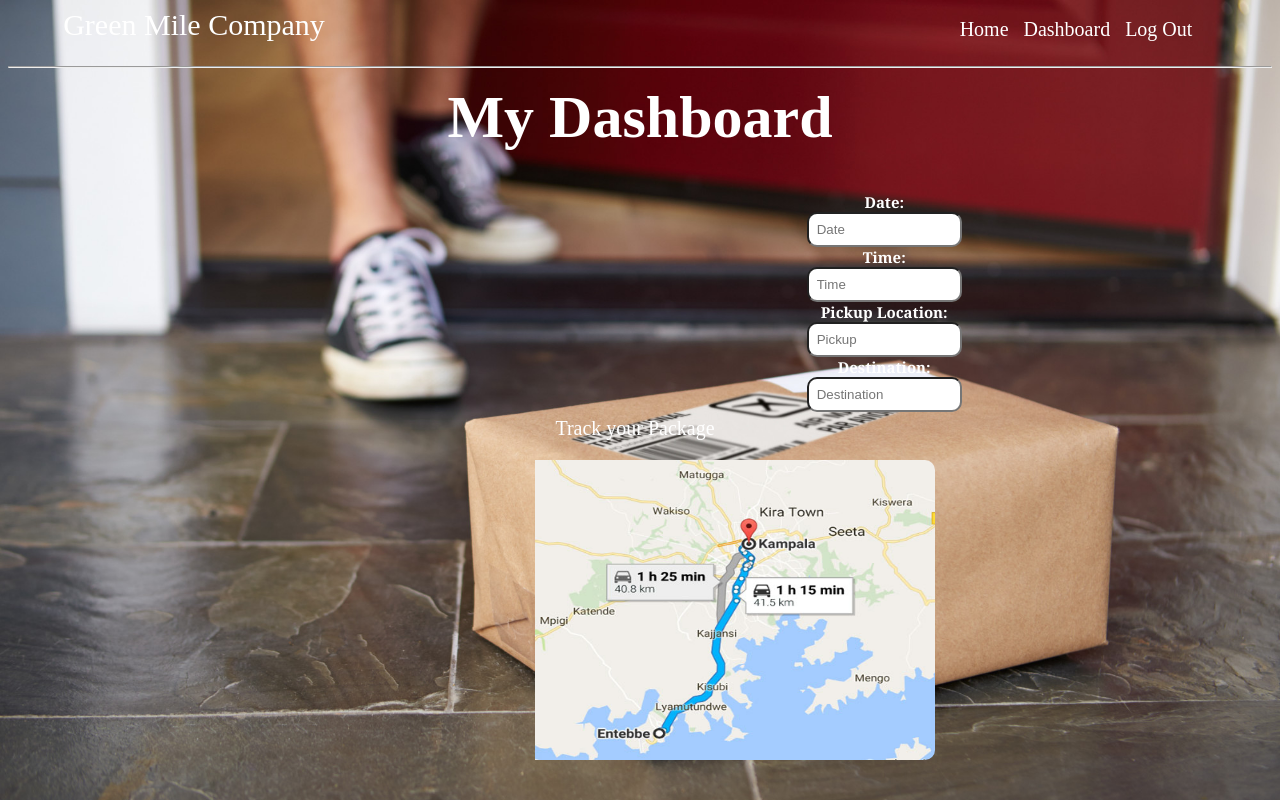
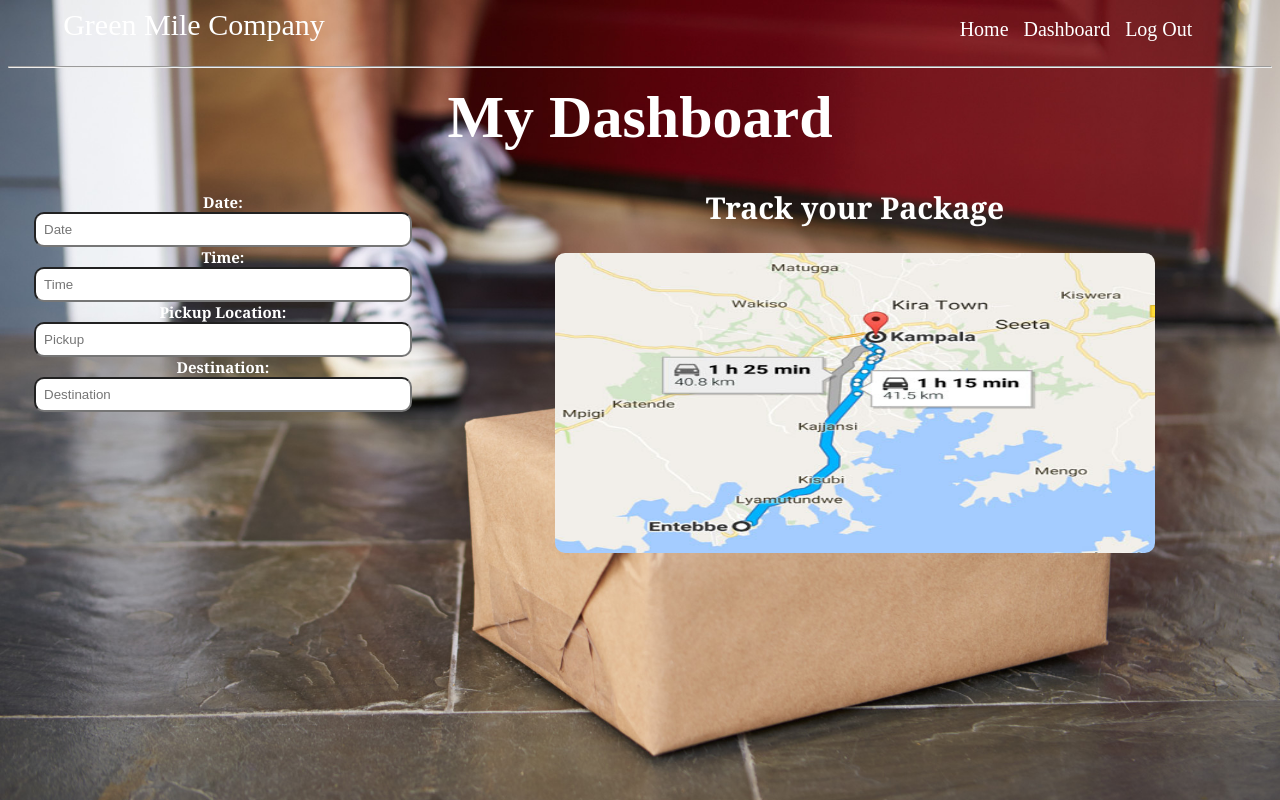
Before and after one commit to nearjay06/Green_Mile, a Flask app: page /dash in a window 1280 px wide. Run offline with Flask 2, Linux system fonts and the light colour scheme; some libraries are stand-ins or nearby versions.

Commit message:
modify routes and dash html files, modify css for the dash html page [Finishes #168228519]

```diff
--- a/deliver/project/routes.py
+++ b/deliver/project/routes.py
@@ -8,7 +8,6 @@
 from config import Config
 
 
-from flask_sqlalchemy import SQLAlchemy
 from flask_mysqldb import MySQL
 import MySQLdb.cursors
 import re
--- a/deliver/project/static/style.css
+++ b/deliver/project/static/style.css
@@ -48,7 +48,7 @@
 }
 
 #sign{
-    margin-left: 40%;
+    margin-left: 35%;
     background-color: rgb(40, 119, 73);
     border-radius: 7px;
     width: 400px;
@@ -58,6 +58,7 @@
     padding:3px;
     text-align: center;
     opacity: 0.9;
+
 }
 
 #sign input{
@@ -94,31 +95,35 @@
 
 .info{
   font-family:georgia;
-  font-size:15px;
+  font-size:16px;
   font-weight:bold;
-  padding-left:400px;
-  margin-left: 7%;
+  margin-left: -66%;
 
+ }
+
+.info input{
+    padding:8px;
+    width: 18%;
+    border-radius:10px;
 
 }
 
-.info input{
-    padding:8px;
-    width: 20%;
-    border-radius:10px;
-}
 
 .track{
-    padding-right:10px;
+    padding-left:34%;
+    margin-top:-250px;
+    font-size:20px;
+    font-weight:bolder;
+    font-family:cambria;
 }
-.track p{
+/* .track p{
     margin-top:5px;
     font-size:20px;
-}
+} */
 
 .track img{
     border-radius:10px;
-    padding-left: 200px;
+
 }
 
 .new a{
--- a/deliver/project/templates/dash.html
+++ b/deliver/project/templates/dash.html
@@ -38,8 +38,8 @@
         </div>
 
         <div class="track">
-        <p>Track your Package</p>
-        <img src="../static/distance.jpg" height="300px" width="400px">
+        <h2>Track your Package</h2>
+        <img src="../static/distance.jpg" height="300px" width="600px">
         </div>
 
          {% with messages=get_flashed_messages()%}
```
